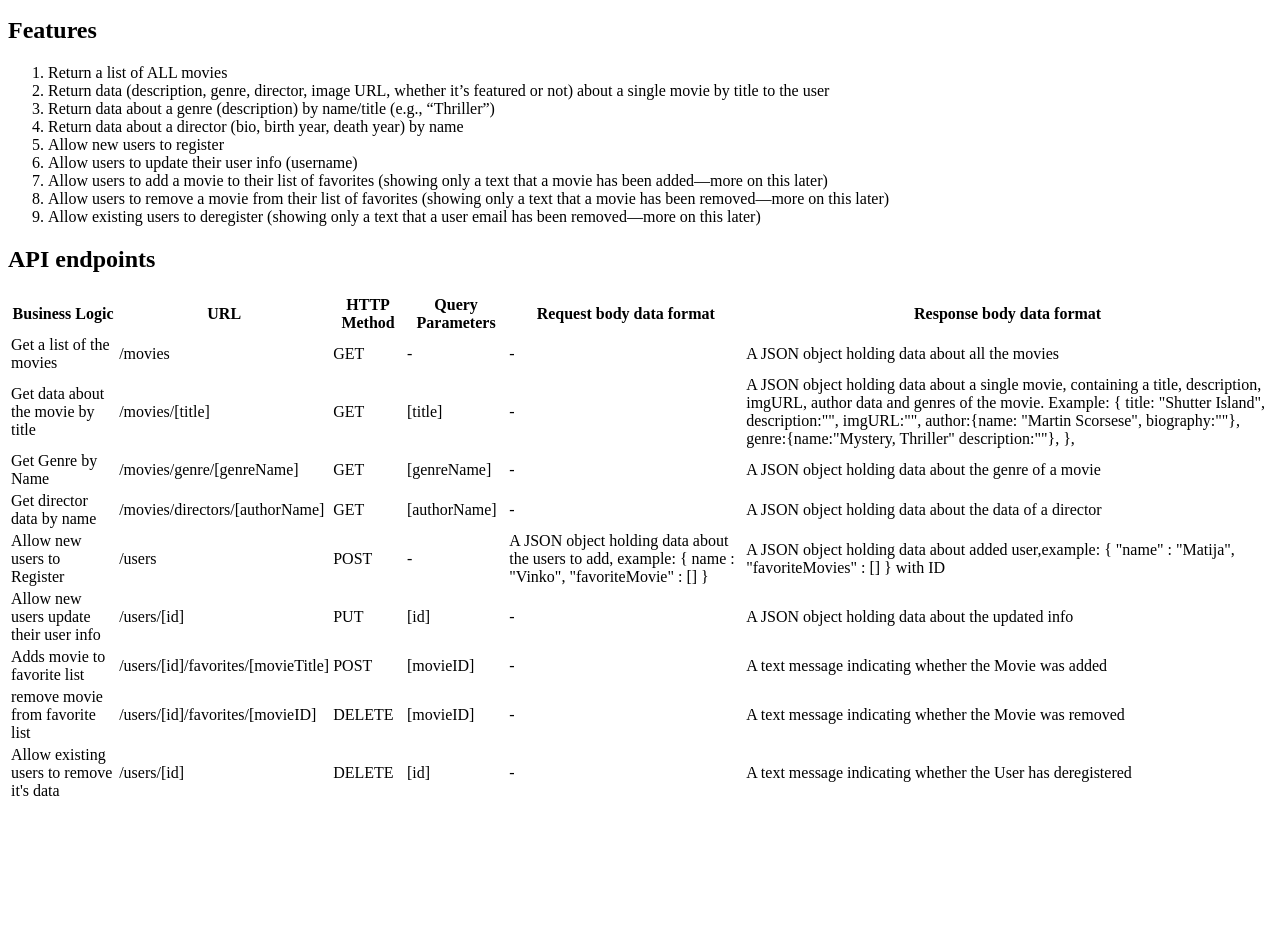
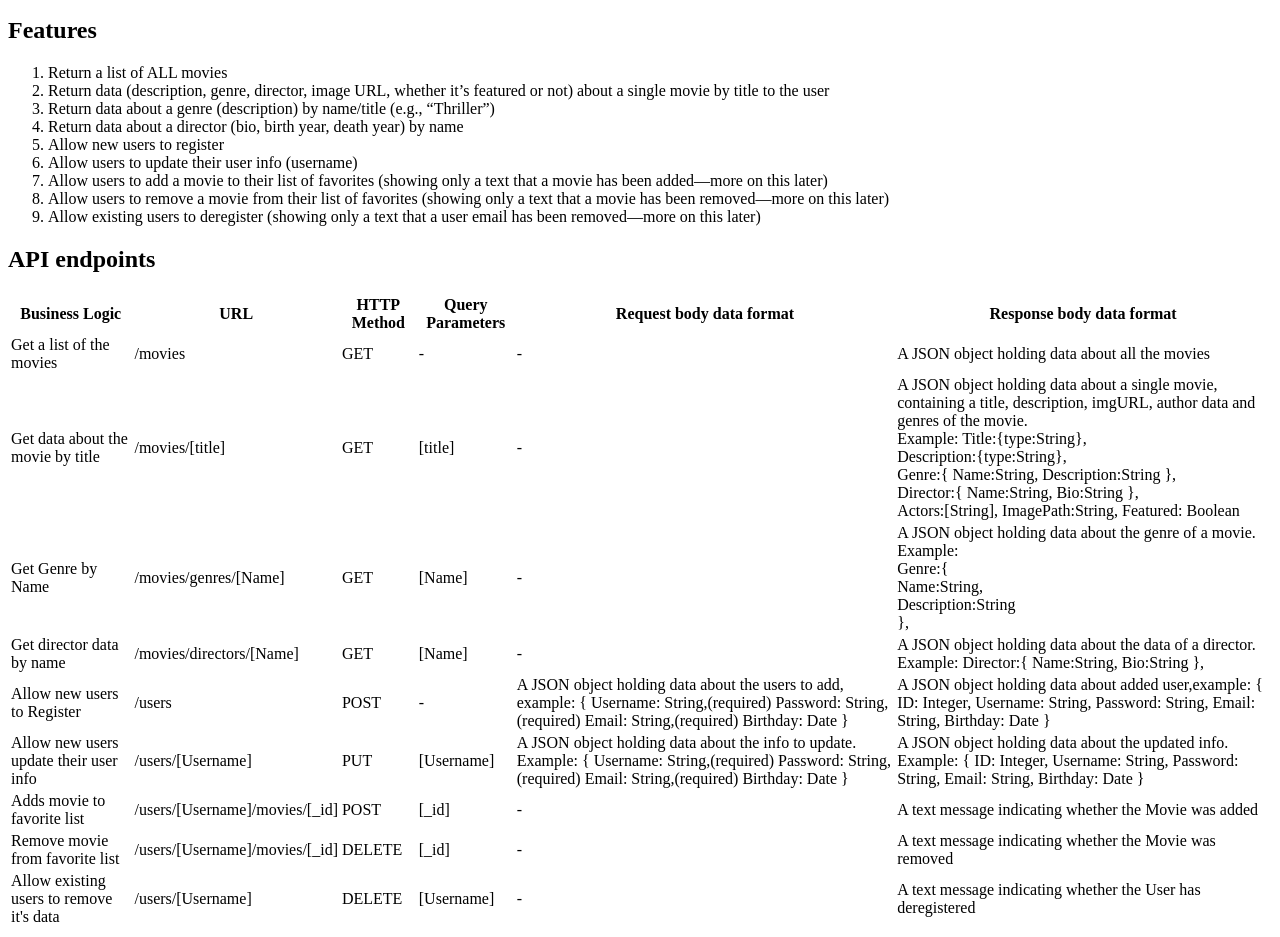
Before and after one commit to Vuyaa/movie_api, a website: page public/documentation.html in a window 1280 px wide. Shown: the part 101-1038 px from the top of the page. Before the commit the page ends 912 px from the top, so only its background shows below. Drawn offline with Linux system fonts and the light colour scheme.

Commit message:
Updated according to a mongoose endpoints

```diff
--- a/public/documentation.html
+++ b/public/documentation.html
@@ -1,25 +1,32 @@
 <!DOCTYPE html>
 <html lang="en">
+
 <head>
     <meta charset="UTF-8">
     <meta http-equiv="X-UA-Compatible" content="IE=edge">
     <meta name="viewport" content="width=device-width, initial-scale=1.0">
     <title>Document</title>
 </head>
+
 <body>
     <h1>Movie_API called Popcorny</h1>
-   <p>Users will be able to acces information about different movies, directors, and genres as well as set up and update their profile where they can store their favourite movies.</p>
+    <p>Users will be able to acces information about different movies, directors, and genres as well as set up and
+        update their profile where they can store their favourite movies.</p>
     <h2>Features</h2>
     <ol>
         <li>Return a list of ALL movies </li>
-        <li>Return data (description, genre, director, image URL, whether it’s featured or not) about a single movie by title to the user</li>
+        <li>Return data (description, genre, director, image URL, whether it’s featured or not) about a single movie by
+            title to the user</li>
         <li>Return data about a genre (description) by name/title (e.g., “Thriller”)</li>
         <li>Return data about a director (bio, birth year, death year) by name</li>
         <li>Allow new users to register</li>
         <li>Allow users to update their user info (username)</li>
-        <li>Allow users to add a movie to their list of favorites (showing only a text that a movie has been added—more on this later)</li>
-        <li>Allow users to remove a movie from their list of favorites (showing only a text that a movie has been removed—more on this later)</li>
-        <li>Allow existing users to deregister (showing only a text that a user email has been removed—more on this later)</li>
+        <li>Allow users to add a movie to their list of favorites (showing only a text that a movie has been added—more
+            on this later)</li>
+        <li>Allow users to remove a movie from their list of favorites (showing only a text that a movie has been
+            removed—more on this later)</li>
+        <li>Allow existing users to deregister (showing only a text that a user email has been removed—more on this
+            later)</li>
     </ol>
 
     <h2>API endpoints</h2>
@@ -50,35 +57,49 @@
                 <td>GET</td>
                 <td>[title]</td>
                 <td>-</td>
-                <td>A JSON object holding data about a single movie, containing a title, description, imgURL, author data and genres of the movie. Example:
-                    {
-                        title: "Shutter Island",
-                        description:"",
-                        imgURL:"",
-                        author:{name: "Martin Scorsese",
-                                biography:""},
-                        genre:{name:"Mystery, Thriller"
-                               description:""},
-                      },
+                <td>A JSON object holding data about a single movie, containing a title, description, imgURL, author data and genres of the movie.<br> Example:
+                    Title:{type:String},<br>
+                    Description:{type:String},<br>
+                    Genre:{
+                        Name:String,
+                        Description:String
+                    },<br>
+                    Director:{
+                        Name:String,
+                        Bio:String
+                    },<br>
+                    Actors:[String],
+                    ImagePath:String,
+                    Featured: Boolean
                 </td>
             </tr>
 
             <tr>
                 <td>Get Genre by Name</td>
-                <td>/movies/genre/[genreName]</td>
+                <td>/movies/genres/[Name]</td>
                 <td>GET</td>
-                <td>[genreName]</td>
+                <td>[Name]</td>
                 <td>-</td>
-                <td>A JSON object holding data about the genre of a movie</td>
+                <td>A JSON object holding data about the genre of a movie.<br> Example:<br>
+                    Genre:{<br>
+                        Name:String,<br>
+                        Description:String<br>
+                    },<br>
+                </td>
             </tr>
 
             <tr>
                 <td>Get director data by name</td>
-                <td>/movies/directors/[authorName]</td>
+                <td>/movies/directors/[Name]</td>
                 <td>GET</td>
-                <td>[authorName]</td>
+                <td>[Name]</td>
                 <td>-</td>
-                <td>A JSON object holding data about the data of a director</td>
+                <td>A JSON object holding data about the data of a director. Example:
+                    Director:{
+                        Name:String,
+                        Bio:String
+                    },
+                </td>
             </tr>
 
             <tr>
@@ -86,42 +107,72 @@
                 <td>/users</td>
                 <td>POST</td>
                 <td>-</td>
-                <td>A JSON object holding data about the users to add, example: { name : "Vinko", "favoriteMovie" : [] } </td>
-                <td>A JSON object holding data about added user,example: { "name" : "Matija", "favoriteMovies" : [] } with ID </td>
+                <td>A JSON object holding data about the users to add, example:
+                    {
+                        Username: String,(required)
+                        Password: String,(required)
+                        Email: String,(required)
+                        Birthday: Date
+                      }
+                </td>
+                <td>A JSON object holding data about added user,example:
+                    {
+                    ID: Integer,
+                    Username: String,
+                    Password: String,
+                    Email: String,
+                    Birthday: Date
+                  }
+                 </td>
             </tr>
 
             <td>Allow new users update their user info</td>
-            <td>/users/[id]</td>
+            <td>/users/[Username]</td>
             <td>PUT</td>
-            <td>[id]</td>
-            <td>-</td>
-            <td>A JSON object holding data about the updated info</td>
+            <td>[Username]</td>
+            <td>A JSON object holding data about the info to update. Example:
+                {
+                    Username: String,(required)
+                    Password: String,(required)
+                    Email: String,(required)
+                    Birthday: Date
+                  } </td>
+            <td>A JSON object holding data about the updated info. Example:
+                {
+                    ID: Integer,
+                    Username: String,
+                    Password: String,
+                    Email: String,
+                    Birthday: Date
+                  }
+            </td>
             </tr>
             <tr>
                 <td>Adds movie to favorite list</td>
-            <td>/users/[id]/favorites/[movieTitle]</td>
+                <td>/users/[Username]/movies/[_id]</td>
                 <td>POST</td>
-            <td>[movieID]</td>
+                <td>[_id]</td>
                 <td>-</td>
                 <td>A text message indicating whether the Movie was added</td>
             </tr>
             <tr>
-                    <td>remove movie from favorite list</td>
-                    <td>/users/[id]/favorites/[movieID]</td>
+                <td>Remove movie from favorite list</td>
+                <td>/users/[Username]/movies/[_id]</td>
                 <td>DELETE</td>
-                    <td>[movieID]</td>
+                <td>[_id]</td>
                 <td>-</td>
                 <td>A text message indicating whether the Movie was removed</td>
             </tr>
             <tr>
                 <td>Allow existing users to remove it's data</td>
-                    <td>/users/[id]</td>
+                <td>/users/[Username]</td>
                 <td>DELETE</td>
-                    <td>[id]</td>
+                <td>[Username]</td>
                 <td>-</td>
                 <td>A text message indicating whether the User has deregistered</td>
             </tr>
         </tbody>
     </table>
 </body>
+
 </html>
```
Lines whose indentation alone changed are shown as unchanged.
